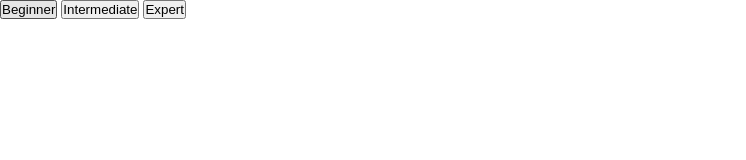
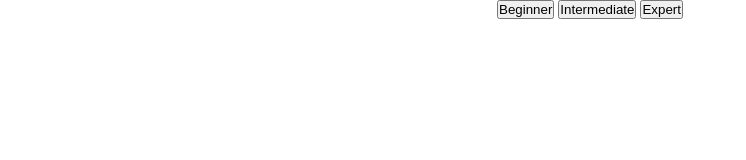
Before and after one commit to itsEmadK/minesweeper, a plain HTML site: page index.html in a window 1280 px wide. Shown: the whole page, without its empty margins (0-746 px from the left). Drawn offline with Linux system fonts and the light colour scheme.

Commit message:
Set styles for main container

```diff
--- a/style.css
+++ b/style.css
@@ -5,6 +5,12 @@
 }
 
 
+.main-container {
+    display: flex;
+    gap: 100px;
+    justify-content: center;
+    flex-wrap: wrap;
+}
 
 .cell-container {
     display: flex;
```
